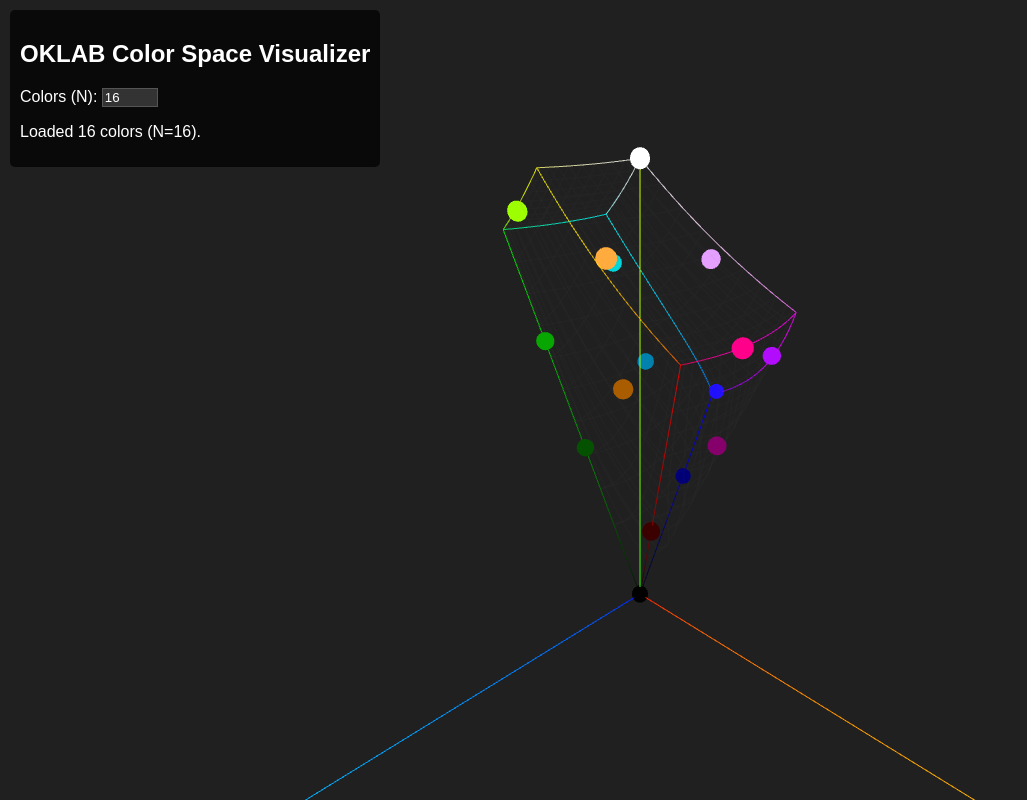
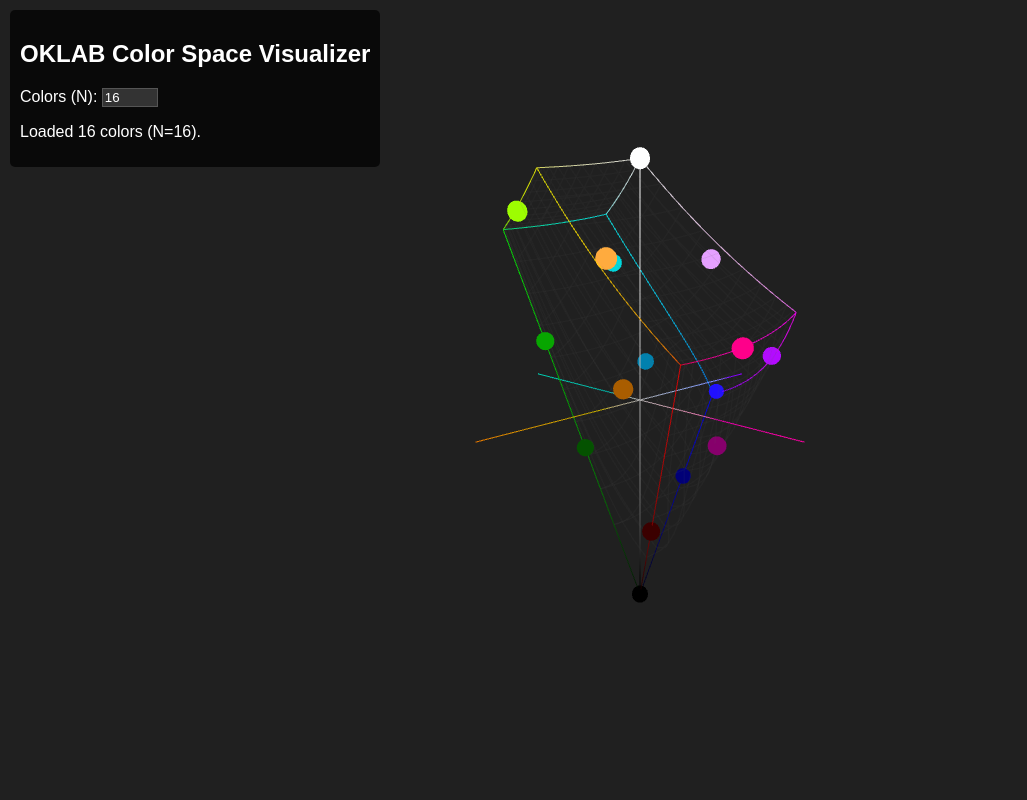
Before and after one commit to qb20nh/blocks, a plain HTML site: page visualizer.html in a window 1280 px wide. Shown: the whole page, without its empty margins (0-1027 px from the left). Drawn offline with nearby package versions, Linux system fonts and the light colour scheme; animation ran at ten frames a second.

Commit message:
feat: enhance visualiser

```diff
--- a/visualizer.html
+++ b/visualizer.html
@@ -39,7 +39,7 @@
         <h2>OKLAB Color Space Visualizer</h2>
         <div style="margin-bottom: 10px;">
             <label for="colorCount">Colors (N): </label>
-            <input type="number" id="colorCount" min="3" max="32" value="16"
+            <input type="number" id="colorCount" min="3" max="64" value="16"
                 style="width: 50px; background: #333; color: white; border: 1px solid #555;">
         </div>
         <p id="status">Loading data...</p>
@@ -75,6 +75,35 @@
             return linear_sRGB_to_OKLAB(sRGB_to_linear(r / 255), sRGB_to_linear(g / 255), sRGB_to_linear(b / 255));
         }
 
+        function linear_sRGB_to_sRGB(c) {
+            return (c <= 0.0031308) ? 12.92 * c : 1.055 * Math.pow(c, 1 / 2.4) - 0.055;
+        }
+
+        function OKLAB_to_linear_sRGB(L, a, b) {
+            let l_ = L + 0.3963377774 * a + 0.2158037573 * b;
+            let m_ = L - 0.1055613458 * a - 0.0638541728 * b;
+            let s_ = L - 0.0894841775 * a - 1.2914855480 * b;
+
+            let l = l_ * l_ * l_;
+            let m = m_ * m_ * m_;
+            let s = s_ * s_ * s_;
+
+            return {
+                r: +4.0767416621 * l - 3.3077115913 * m + 0.2309699292 * s,
+                g: -1.2684380046 * l + 2.6097574011 * m - 0.3413193965 * s,
+                b: -0.0041960863 * l - 0.7034186147 * m + 1.7076147010 * s
+            };
+        }
+
+        function OKLAB_to_sRGB(L, a, b) {
+            let lin = OKLAB_to_linear_sRGB(L, a, b);
+            return {
+                r: linear_sRGB_to_sRGB(lin.r),
+                g: linear_sRGB_to_sRGB(lin.g),
+                b: linear_sRGB_to_sRGB(lin.b)
+            };
+        }
+
         // --- Scene Setup ---
         const scene = new THREE.Scene();
         scene.background = new THREE.Color(0x202020);
@@ -94,9 +123,56 @@
         controls.target.set(0, 0.5, 0);
         controls.update();
 
-        // Axes Helper
-        const axesHelper = new THREE.AxesHelper(1);
-        scene.add(axesHelper);
+        // Custom Axes
+        function createAxes() {
+            const axesGroup = new THREE.Group();
+            const steps = 64; // High resolution for smooth gradients
+
+            function addGradientAxis(start, end) {
+                const positions = [];
+                const colors = [];
+
+                for (let i = 0; i <= steps; i++) {
+                    const t = i / steps;
+                    const x = start.x + (end.x - start.x) * t;
+                    const y = start.y + (end.y - start.y) * t;
+                    const z = start.z + (end.z - start.z) * t;
+
+                    positions.push(x, y, z);
+
+                    // Map 3D coords back to Oklab: x=a, y=L, z=b
+                    const L = y;
+                    const a = x;
+                    const b = z;
+
+                    const rgb = OKLAB_to_sRGB(L, a, b);
+                    // Clamp to 0-1 for display safety
+                    const r = Math.max(0, Math.min(1, rgb.r));
+                    const g = Math.max(0, Math.min(1, rgb.g));
+                    const bl = Math.max(0, Math.min(1, rgb.b));
+
+                    colors.push(r, g, bl);
+                }
+
+                const geometry = new THREE.BufferGeometry();
+                geometry.setAttribute('position', new THREE.Float32BufferAttribute(positions, 3));
+                geometry.setAttribute('color', new THREE.Float32BufferAttribute(colors, 3));
+                const material = new THREE.LineBasicMaterial({ vertexColors: true, linewidth: 2 });
+                axesGroup.add(new THREE.Line(geometry, material));
+            }
+
+            // L axis (Vertical) - Goes from 0 to 1 at a=0, b=0
+            addGradientAxis(new THREE.Vector3(0, 0, 0), new THREE.Vector3(0, 1, 0));
+
+            // a axis (Horizontal) - Goes from -0.4 to 0.4 at L=0.5, b=0
+            addGradientAxis(new THREE.Vector3(-0.4, 0.5, 0), new THREE.Vector3(0.4, 0.5, 0));
+
+            // b axis (Depth) - Goes from -0.4 to 0.4 at L=0.5, a=0
+            addGradientAxis(new THREE.Vector3(0, 0.5, -0.4), new THREE.Vector3(0, 0.5, 0.4));
+
+            scene.add(axesGroup);
+        }
+        createAxes();
 
         // Labels for axes
         // X = a (Green-Red), Y = L (Black-White), Z = b (Blue-Yellow)
@@ -147,7 +223,7 @@
 
             const gridGeo = new THREE.BufferGeometry();
             gridGeo.setAttribute('position', new THREE.Float32BufferAttribute(gridPoints, 3));
-            const gridMat = new THREE.LineBasicMaterial({ color: 0x555555, transparent: true, opacity: 0.05 });
+            const gridMat = new THREE.LineBasicMaterial({ color: 0x555555, transparent: true, opacity: 0.1 });
             scene.add(new THREE.LineSegments(gridGeo, gridMat));
 
             // 2. Main Edges (Colored and Thicker)
@@ -197,10 +273,6 @@
             const statusEl = document.getElementById('status');
             statusEl.textContent = `Loading results/colors_${n}.txt...`;
 
-            // Clear previous points
-            currentPoints.forEach(p => scene.remove(p));
-            currentPoints = [];
-
             try {
                 const response = await fetch(`results/colors_${n}.txt`);
                 if (!response.ok) throw new Error(`File not found: ${response.statusText}`);
@@ -210,6 +282,7 @@
 
                 let count = 0;
                 const sphereGeo = new THREE.SphereGeometry(0.02, 32, 32);
+                const newPoints = [];
 
                 lines.forEach(line => {
                     line = line.trim();
@@ -226,18 +299,25 @@
                             const sphere = new THREE.Mesh(sphereGeo, material);
 
                             sphere.position.set(oklab.a, oklab.L, oklab.b);
-                            scene.add(sphere);
-                            currentPoints.push(sphere);
+                            newPoints.push(sphere);
                             count++;
                         }
                     }
                 });
+
+                // Swap points only after successful load and parse
+                currentPoints.forEach(p => scene.remove(p));
+                currentPoints = newPoints;
+                currentPoints.forEach(p => scene.add(p));
 
                 statusEl.textContent = `Loaded ${count} colors (N=${n}).`;
 
             } catch (err) {
                 console.error(err);
                 statusEl.textContent = `Error: ${err.message}`;
+                // Clear points on error
+                currentPoints.forEach(p => scene.remove(p));
+                currentPoints = [];
             }
         }
 
@@ -246,7 +326,7 @@
 
         nInput.addEventListener('input', () => {
             const n = parseInt(nInput.value);
-            if (n >= 3 && n <= 32) {
+            if (n >= 3 && n <= 64) {
                 loadData(n);
                 // Update URL param without reload
                 const url = new URL(window.location);
```
